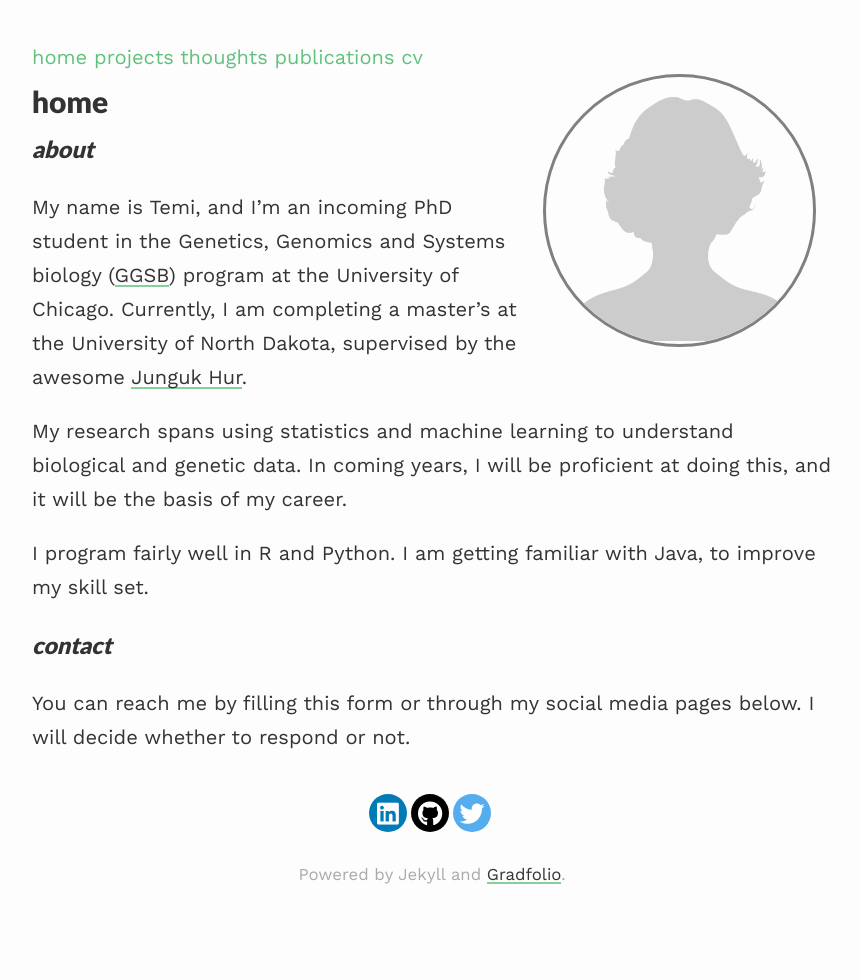
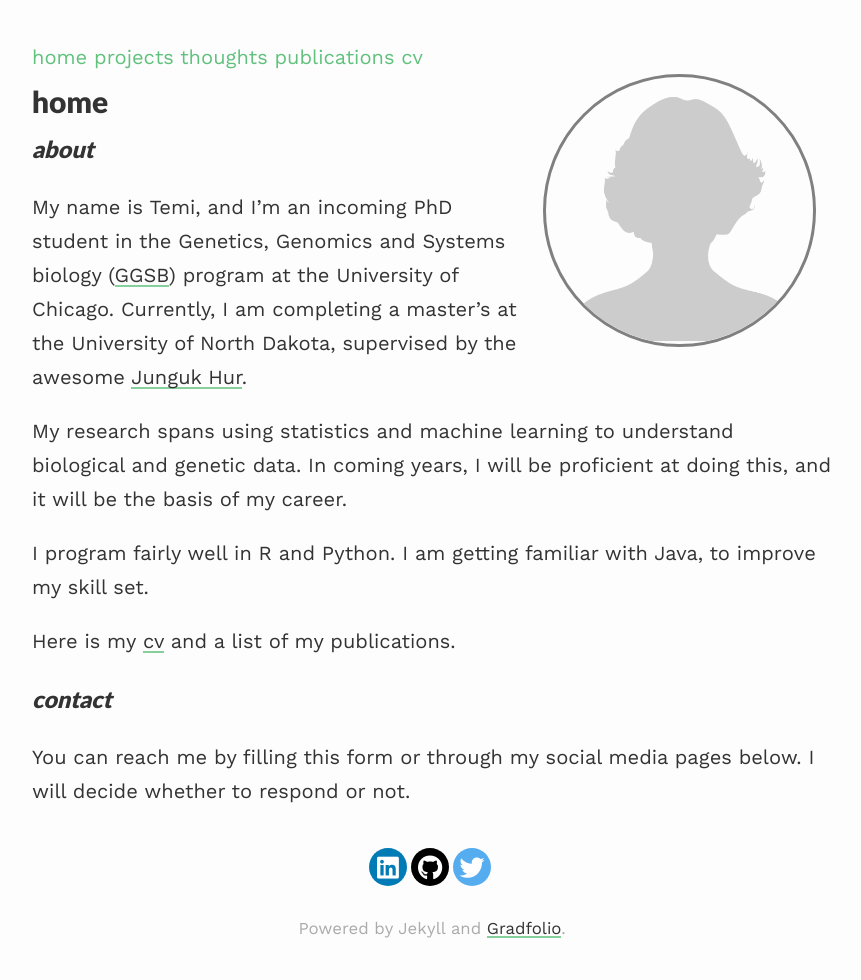
Before and after one commit to tobbyxy/temipete.github.io, a Jekyll site: the page built from index.md, in a window 1280 px wide. Shown: the whole page, without its empty margins (208-1069 px from the left). Built offline with Jekyll 4.4.1, drawn with Linux system fonts in a browser that asks for light colours; nearby versions of some CDN libraries; our own code applies the rules of GitHub Pages for plain Markdown files.

Commit message:
Update index.md

```diff
--- a/index.md
+++ b/index.md
@@ -15,6 +15,8 @@ My research spans using statistics and machine learning to understand biological
 
 I program fairly well in R and Python. I am getting familiar with Java, to improve my skill set.
 
+Here is my [cv](../docs/cv.pdf) and a list of my publications.
+
 ### *contact*
 
 You can reach me by filling this form or through my social media pages below. I will decide whether to respond or not.
```
